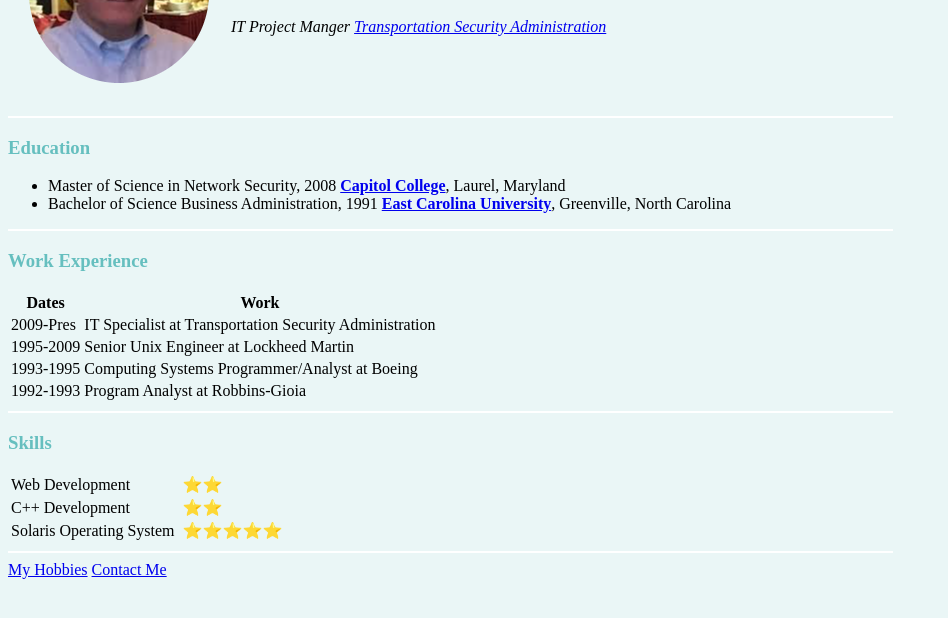
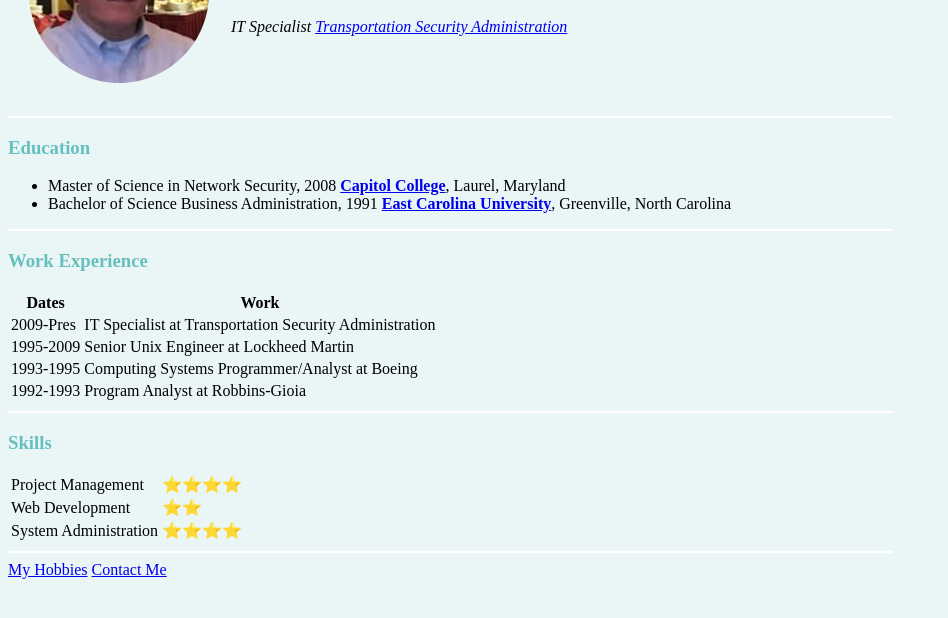
Before and after one commit to artsingletary/cv, a plain HTML site: page index.html in a window 1280 px wide. Shown: the part 126-744 px from the top of the page, without its empty margins (0-948 px from the left). Drawn offline with Linux system fonts and the light colour scheme.

Commit message:
Modified skill

```diff
--- a/index.html
+++ b/index.html
@@ -11,7 +11,7 @@
         <td><img src="images/AXS.png" alt="Art profile picture"></td>
         <td>
           <h1> Art Singletary</h1>
-          <p><em>IT Project Manger <a href="https://www.tsa.dhs.gov">Transportation Security Administration</a></em></p>
+          <p><em>IT Specialist <a href="https://www.tsa.dhs.gov">Transportation Security Administration</a></em></p>
         </td>
       </tr>
     </table>
@@ -54,16 +54,17 @@
     <h3>Skills</h3>
     <table cellspace="12">
       <tr>
+        <td>Project Management</td>
+        <td>⭐⭐⭐⭐</td>
+      </tr>
+
+      <tr>
         <td>Web Development</td>
         <td>⭐⭐</td>
       </tr>
       <tr>
-        <td>C++ Development</td>
-        <td>⭐⭐</td>
-      </tr>
-      <tr>
-        <td>Solaris Operating System ️️</td>
-        <td>⭐⭐⭐⭐⭐</td>
+        <td>System  Administration️️</td>
+        <td>⭐⭐⭐⭐</td>
       </tr>
     </table>
     <hr size="3" noshade>
```
